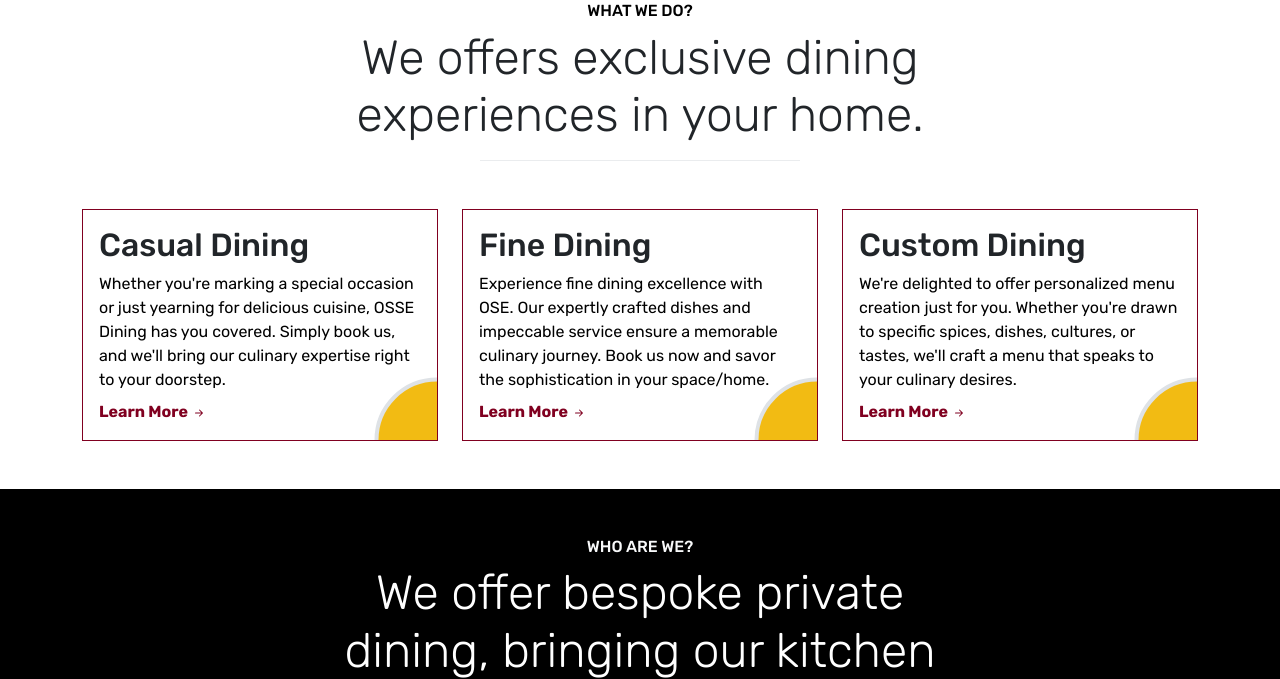
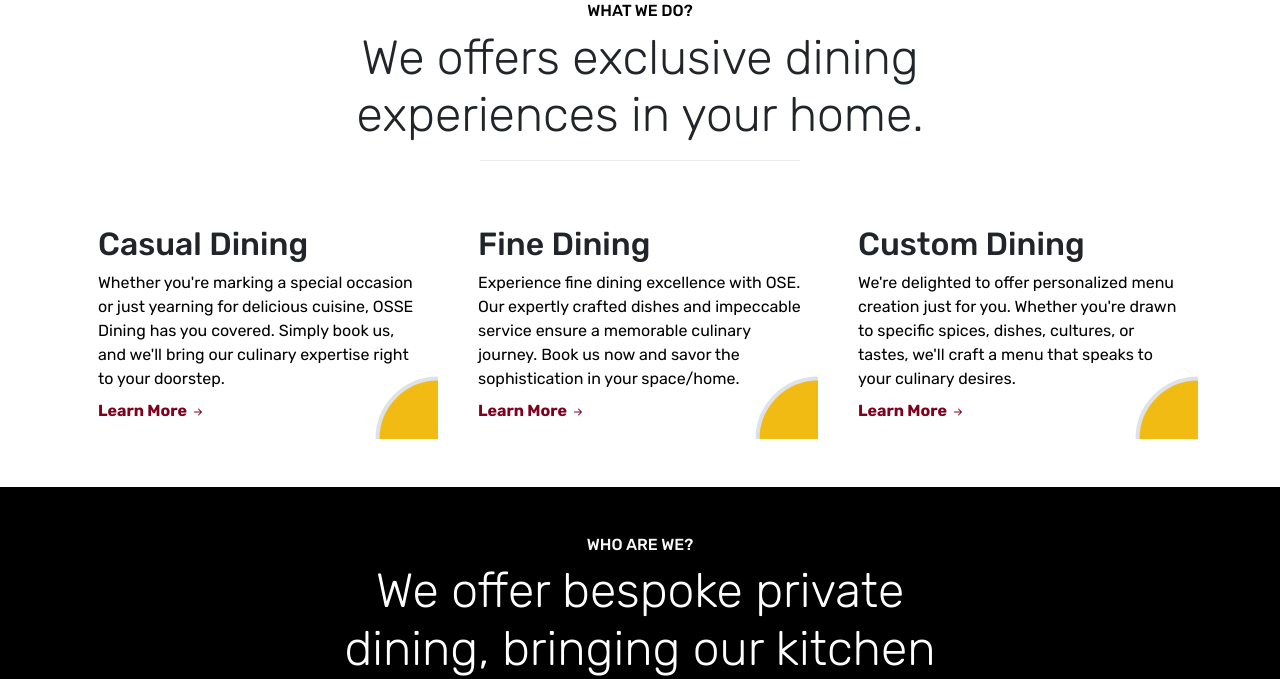
Before and after one commit to sim-codes/osedining, a Django app: page / in a window 1280 px wide. Shown: the part 851-1530 px from the top of the page. Run offline with Django 5.2, Linux system fonts and the light colour scheme.

Commit message:
removed border from what we do section

```diff
--- a/pages/templates/pages/home.html
+++ b/pages/templates/pages/home.html
@@ -50,7 +50,7 @@
       <div class="container overflow-hidden">
         <div class="row gy-2 gy-md-0 gx-xxl-3">
           <div class="col-12 col-md-4">
-            <div class="card bg-transparent border-primary rounded-0 overflow-hidden">
+            <div class="card bg-transparent border-0 rounded-0 overflow-hidden">
               <div class="card-body">
                 <h3 class="h2 mb-2">Casual Dining</h3>
                 <p class="mb-2 text-secondary">Whether you're marking a special occasion or just yearning for delicious cuisine, OSSE Dining has you covered. Simply book us, and we'll bring our culinary expertise right to your doorstep.</p>
@@ -65,7 +65,7 @@
             </div>
           </div>
           <div class="col-12 col-md-4">
-            <div class="card bg-transparent border-primary rounded-0 overflow-hidden">
+            <div class="card bg-transparent border-0 rounded-0 overflow-hidden">
               <div class="card-body">
                 <h3 class="h2 mb-2">Fine Dining</h3>
                 <p class="mb-2 text-secondary">Experience fine dining excellence with OSE.
@@ -82,7 +82,7 @@
             </div>
           </div>
           <div class="col-12 col-md-4">
-            <div class="card bg-transparent border-primary rounded-0 overflow-hidden">
+            <div class="card bg-transparent border-0 rounded-0 overflow-hidden">
               <div class="card-body">
                 <h3 class="h2 mb-2">Custom Dining</h3>
                 <p class="mb-2 text-secondary">We're delighted to offer personalized menu creation just for you. Whether you're drawn to specific spices, dishes, cultures, or tastes, we'll craft a menu that speaks to your culinary desires.</p>
```
